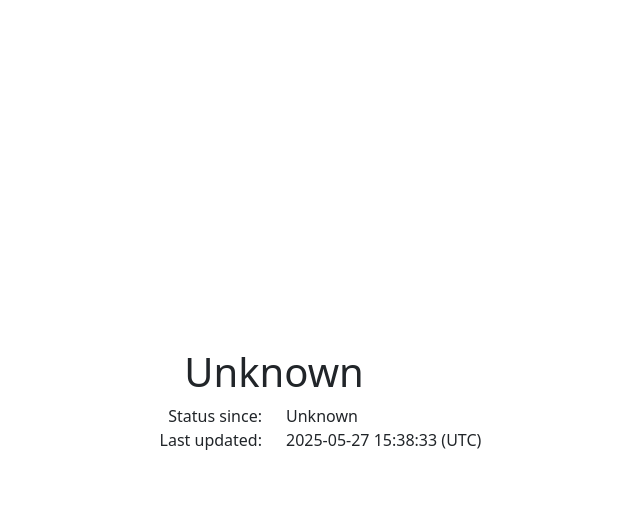
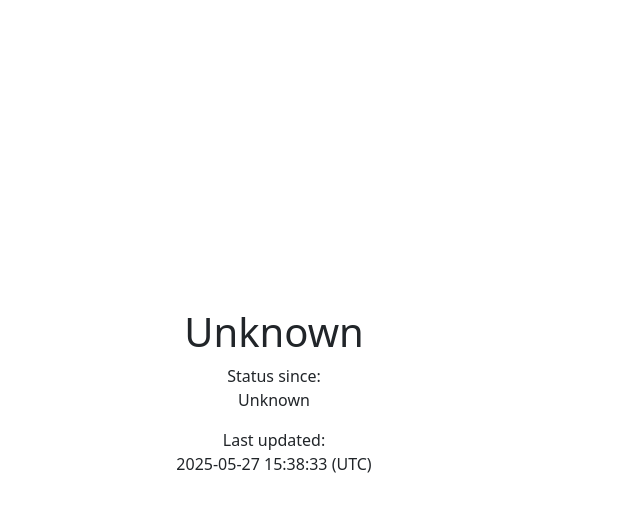
Before and after one commit to joostrijneveld/in-a-call, a Flask app: page / in a window 1280 px wide. Shown: the top 512 px of the page, without its empty margins (366-1006 px from the left). Run offline with Flask 3, Linux system fonts and the light colour scheme.

Commit message:
Fix centering

```diff
--- a/templates/index.html
+++ b/templates/index.html
@@ -23,18 +23,14 @@
             <div class="col p-0">
                 <div class="row text-center p-0">
                     <h1>{{ status | map_status }}</h1>
-                </div>
-                <div class="row">
-                    <div class="col-6 text-end">Status since:
-                    </div>
-                    <div class="col-6 text-start">{{ status_since | format_datetime }}
-                    </div>
-                </div>
-                <div class="row">
-                    <div class="col-6 text-end">Last updated:
-                    </div>
-                    <div class="col-6 text-start">{{ last_updated | format_datetime }}
-                    </div>
+                    <p>
+                        Status since:<br>
+                        {{ status_since | format_datetime }}
+                    </p>
+                    <p>
+                        Last updated:<br>
+                        {{ last_updated | format_datetime }}
+                    </p>
                 </div>
             </div>
         </div>
```
